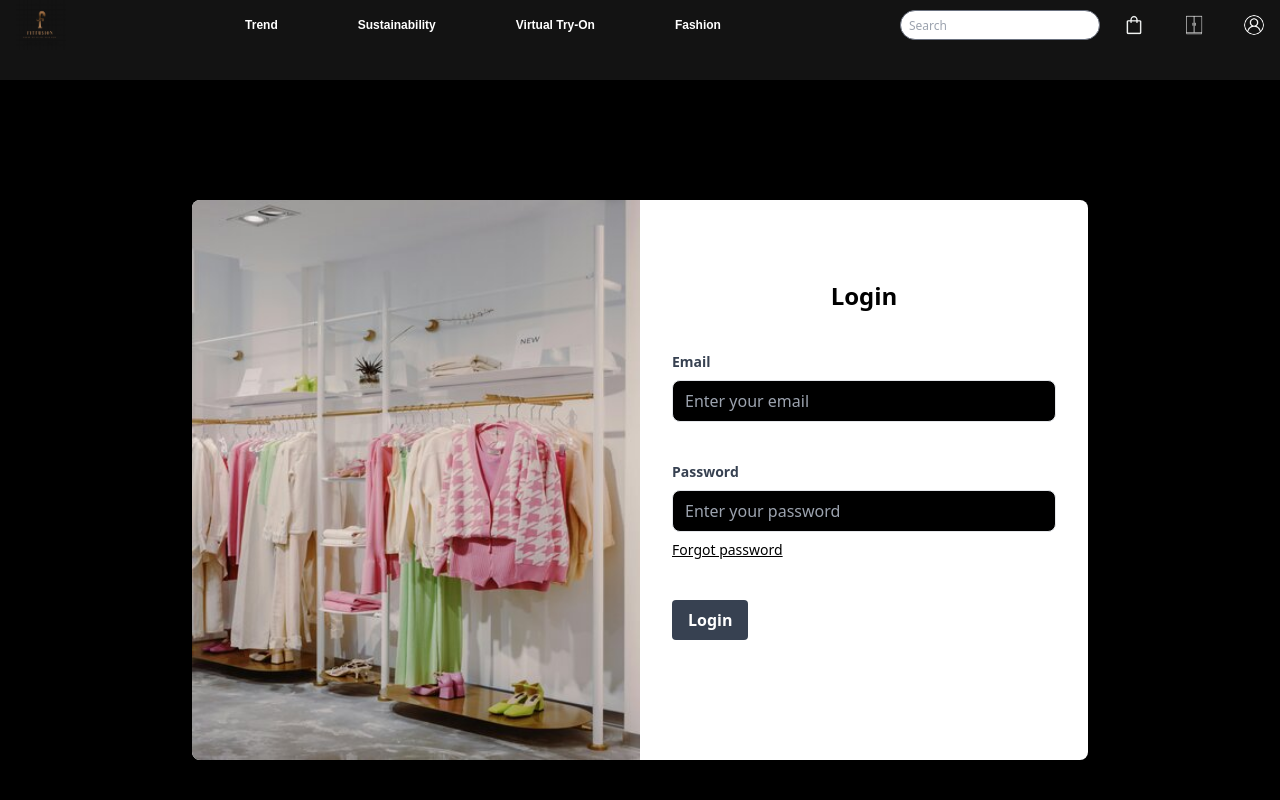
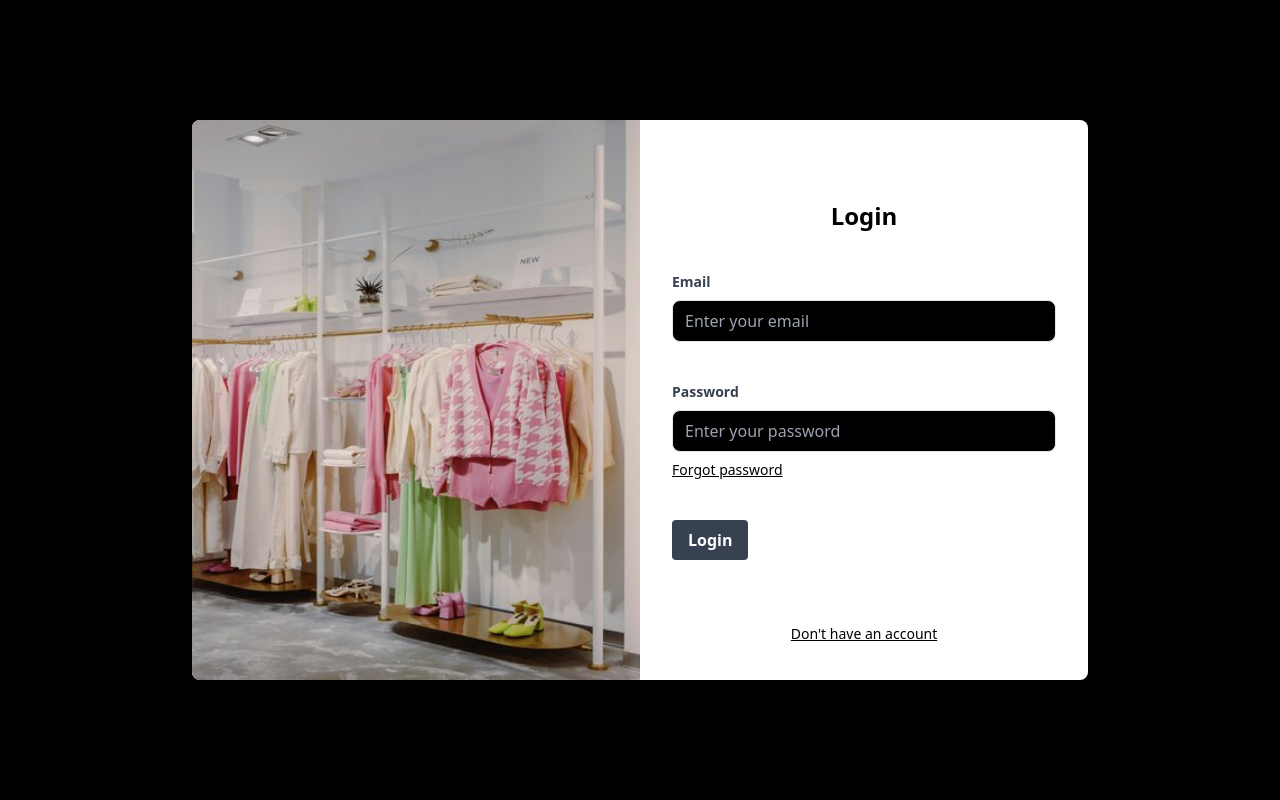
Before and after one commit to yevintheenura01/Clothing_Website, a React (Vite) app in the folder frontend/: page /login in a window 1280 px wide. Shown: the top 800 px of the page. Built offline with nearby package versions, Linux system fonts and the light colour scheme.

Commit message:
Add registration link to Login page

```diff
--- a/frontend/src/App.jsx
+++ b/frontend/src/App.jsx
@@ -45,8 +45,13 @@ const App = () => {
     const location = useLocation();
 
     // Hide Navbar and Footer on /virtualTryOn route
-    const hideHeaderFooter = location.pathname === '/virtualTryOn';
-
+    const hideHeaderFooter =
+                              location.pathname === '/login' ||
+                              location.pathname === '/register' ||
+                              location.pathname === '/questions' ||
+                              location.pathname === '/forgot-password' ||
+                              location.pathname === '/questions' ||
+                              location.pathname === '/card';
     return (
       <>
         {!hideHeaderFooter && <Navbar />}
--- a/frontend/src/components/Login/Login.jsx
+++ b/frontend/src/components/Login/Login.jsx
@@ -208,6 +208,9 @@ const Login = () => {
               </button>
             </div>
           </form>
+          <a href='/register'>
+              <h1 className="text-center underline text-sm pt-16">Don't have an account</h1>
+              </a>
         </div>
       </div>
     </div>
```
Also changed, not shown: 1 other file (tests, documents, lock files or other folders).
